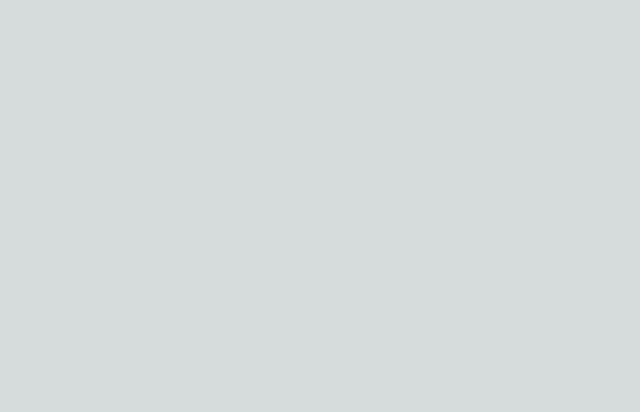
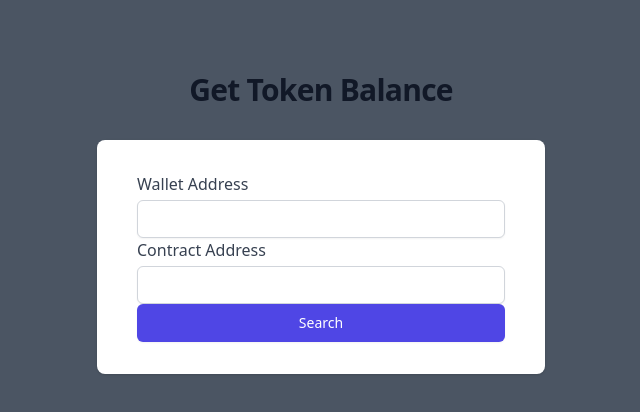
Before and after one commit to mhmulford0/shotta, a Next.js app: page / in a window 1280 px wide. Shown: the top 412 px of the page, without its empty margins (319-959 px from the left). Built offline with nearby package versions, Linux system fonts and the light colour scheme.

Commit message:
getting balance from the backend

```diff
--- a/package.json
+++ b/package.json
@@ -23,5 +23,10 @@
     "ts-pattern": "^4.1.3",
     "typescript": "4.9.4",
     "zod": "^3.20.2"
+  },
+  "devDependencies": {
+    "autoprefixer": "^10.4.13",
+    "postcss": "^8.4.21",
+    "tailwindcss": "^3.2.4"
   }
 }
--- /dev/null
+++ b/postcss.config.js
@@ -0,0 +1,6 @@
+module.exports = {
+  plugins: {
+    tailwindcss: {},
+    autoprefixer: {},
+  },
+}
--- /dev/null
+++ b/src/components/AddressInput.tsx
@@ -0,0 +1,119 @@
+import { FormEvent, useReducer } from "react";
+import { match } from "ts-pattern";
+
+type ApiResponse = {
+  balance: string;
+};
+
+const initialState = {
+  wallet: "",
+  contractAddress: "",
+};
+type Actions = {
+  type: "updateInput";
+  payload: {
+    name: string;
+    value: string;
+  };
+};
+
+async function checkTokenBalance(state: typeof initialState) {
+  const res = await fetch(
+    `/api/tokenBalanceAtBlock?${new URLSearchParams({
+      ...state,
+    })}`
+  );
+  const data: ApiResponse = await res.json();
+
+  console.log(data);
+  console.log(state);
+}
+
+function reducer(state: typeof initialState, action: Actions) {
+  // console.log(action.payload);
+  return match(action.type)
+    .with("updateInput", () => {
+      return {
+        ...state,
+        [action.payload.name]: action.payload.value,
+      };
+    })
+    .otherwise(() => {
+      return {
+        wallet: "",
+        contractAddress: "",
+      };
+    });
+}
+
+export default function AddressInput() {
+  const [state, dispatch] = useReducer(reducer, initialState);
+  console.log(state);
+  return (
+    <div className="flex min-h-full flex-col justify-center py-12 sm:px-6 lg:px-8">
+      <div className="sm:mx-auto sm:w-full sm:max-w-md">
+        <h2 className="mt-6 text-center text-3xl font-bold tracking-tight text-gray-900">
+          Get Token Balance
+        </h2>
+      </div>
+
+      <div className="mt-8 sm:mx-auto sm:w-full sm:max-w-md">
+        <div className="bg-white py-8 px-4 shadow sm:rounded-lg sm:px-10">
+          <div>
+            <label htmlFor="wallet" className="block font-medium text-gray-700">
+              Wallet Address
+            </label>
+            <div className="mt-1">
+              <input
+                id="wallet"
+                name="wallet"
+                type="wallet"
+                autoComplete="wallet"
+                required
+                className="block w-full appearance-none rounded-md border border-gray-300 px-3 py-2 placeholder-gray-400 shadow-sm focus:border-indigo-500 focus:outline-none focus:ring-indigo-500 sm:text-sm"
+                onChange={(e) =>
+                  dispatch({
+                    type: "updateInput",
+                    payload: { name: e.target.name, value: e.target.value },
+                  })
+                }
+              />
+            </div>
+          </div>
+
+          <div>
+            <label htmlFor="contractAddress" className="block font-medium text-gray-700">
+              Contract Address
+            </label>
+            <div className="mt-1">
+              <input
+                id="contractAddress"
+                name="contractAddress"
+                type="contractAddress"
+                autoComplete="contractAddress"
+                required
+                className="block w-full appearance-none rounded-md border border-gray-300 px-3 py-2 placeholder-gray-400 shadow-sm focus:border-indigo-500 focus:outline-none focus:ring-indigo-500 sm:text-sm"
+                onChange={(e) =>
+                  dispatch({
+                    type: "updateInput",
+                    payload: { name: e.target.name, value: e.target.value },
+                  })
+                }
+              />
+            </div>
+          </div>
+
+          <div>
+            <button
+              type="submit"
+              className="flex w-full justify-center rounded-md border border-transparent bg-indigo-600 py-2 px-4 text-sm font-medium text-white shadow-sm hover:bg-indigo-700 focus:outline-none focus:ring-2 focus:ring-indigo-500 focus:ring-offset-2"
+              onClick={() => checkTokenBalance(state)}
+            >
+              Search
+            </button>
+          </div>
+        </div>
+      </div>
+    </div>
+  );
+}
--- a/src/pages/_document.tsx
+++ b/src/pages/_document.tsx
@@ -1,13 +1,14 @@
-import { Html, Head, Main, NextScript } from 'next/document'
+import { Html, Head, Main, NextScript } from "next/document";
 
 export default function Document() {
   return (
-    <Html lang="en">
+    <Html lang="en" className="h-full bg-gray-600">
       <Head />
-      <body>
+
+      <body className=" h-full ">
         <Main />
         <NextScript />
       </body>
     </Html>
-  )
+  );
 }
--- a/src/pages/index.tsx
+++ b/src/pages/index.tsx
@@ -1,9 +1,10 @@
-import Head from 'next/head'
-import Image from 'next/image'
-import { Inter } from '@next/font/google'
-import styles from '@/styles/Home.module.css'
+import Head from "next/head";
+import Image from "next/image";
+import { Inter } from "@next/font/google";
+import styles from "@/styles/Home.module.css";
+import AddressInput from "@/components/AddressInput";
 
-const inter = Inter({ subsets: ['latin'] })
+const inter = Inter({ subsets: ["latin"] });
 
 export default function Home() {
   return (
@@ -15,6 +16,9 @@
         <link rel="icon" href="/favicon.ico" />
       </Head>
 
+      <div className="mx-auto max-w-7xl px-4 sm:px-6 lg:px-8">
+        <AddressInput />
+      </div>
     </>
-  )
+  );
 }
--- a/src/styles/globals.css
+++ b/src/styles/globals.css
@@ -1,107 +1,3 @@
-:root {
-  --max-width: 1100px;
-  --border-radius: 12px;
-  --font-mono: ui-monospace, Menlo, Monaco, 'Cascadia Mono', 'Segoe UI Mono',
-    'Roboto Mono', 'Oxygen Mono', 'Ubuntu Monospace', 'Source Code Pro',
-    'Fira Mono', 'Droid Sans Mono', 'Courier New', monospace;
-
-  --foreground-rgb: 0, 0, 0;
-  --background-start-rgb: 214, 219, 220;
-  --background-end-rgb: 255, 255, 255;
-
-  --primary-glow: conic-gradient(
-    from 180deg at 50% 50%,
-    #16abff33 0deg,
-    #0885ff33 55deg,
-    #54d6ff33 120deg,
-    #0071ff33 160deg,
-    transparent 360deg
-  );
-  --secondary-glow: radial-gradient(
-    rgba(255, 255, 255, 1),
-    rgba(255, 255, 255, 0)
-  );
-
-  --tile-start-rgb: 239, 245, 249;
-  --tile-end-rgb: 228, 232, 233;
-  --tile-border: conic-gradient(
-    #00000080,
-    #00000040,
-    #00000030,
-    #00000020,
-    #00000010,
-    #00000010,
-    #00000080
-  );
-
-  --callout-rgb: 238, 240, 241;
-  --callout-border-rgb: 172, 175, 176;
-  --card-rgb: 180, 185, 188;
-  --card-border-rgb: 131, 134, 135;
-}
-
-@media (prefers-color-scheme: dark) {
-  :root {
-    --foreground-rgb: 255, 255, 255;
-    --background-start-rgb: 0, 0, 0;
-    --background-end-rgb: 0, 0, 0;
-
-    --primary-glow: radial-gradient(rgba(1, 65, 255, 0.4), rgba(1, 65, 255, 0));
-    --secondary-glow: linear-gradient(
-      to bottom right,
-      rgba(1, 65, 255, 0),
-      rgba(1, 65, 255, 0),
-      rgba(1, 65, 255, 0.3)
-    );
-
-    --tile-start-rgb: 2, 13, 46;
-    --tile-end-rgb: 2, 5, 19;
-    --tile-border: conic-gradient(
-      #ffffff80,
-      #ffffff40,
-      #ffffff30,
-      #ffffff20,
-      #ffffff10,
-      #ffffff10,
-      #ffffff80
-    );
-
-    --callout-rgb: 20, 20, 20;
-    --callout-border-rgb: 108, 108, 108;
-    --card-rgb: 100, 100, 100;
-    --card-border-rgb: 200, 200, 200;
-  }
-}
-
-* {
-  box-sizing: border-box;
-  padding: 0;
-  margin: 0;
-}
-
-html,
-body {
-  max-width: 100vw;
-  overflow-x: hidden;
-}
-
-body {
-  color: rgb(var(--foreground-rgb));
-  background: linear-gradient(
-      to bottom,
-      transparent,
-      rgb(var(--background-end-rgb))
-    )
-    rgb(var(--background-start-rgb));
-}
-
-a {
-  color: inherit;
-  text-decoration: none;
-}
-
-@media (prefers-color-scheme: dark) {
-  html {
-    color-scheme: dark;
-  }
-}
+@tailwind base;
+@tailwind components;
+@tailwind utilities;
--- /dev/null
+++ b/tailwind.config.js
@@ -0,0 +1,11 @@
+/** @type {import('tailwindcss').Config} */
+module.exports = {
+  content: [
+    "./src/pages/**/*.{js,ts,jsx,tsx}",
+    "./src/components/**/*.{js,ts,jsx,tsx}",
+  ],
+  theme: {
+    extend: {},
+  },
+  plugins: [],
+}
```
Also changed, not shown: 1 other file (tests, documents, lock files or other folders).
